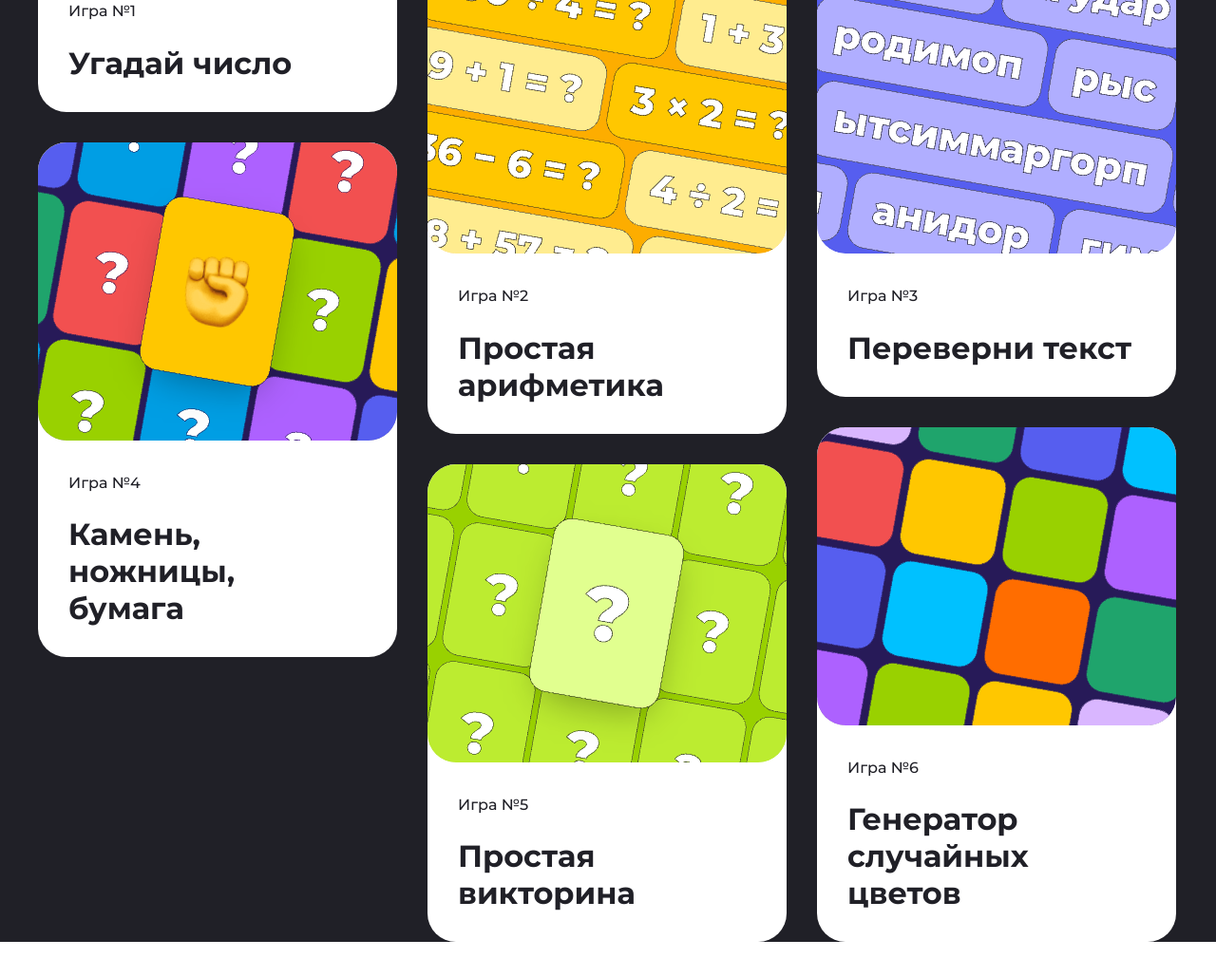
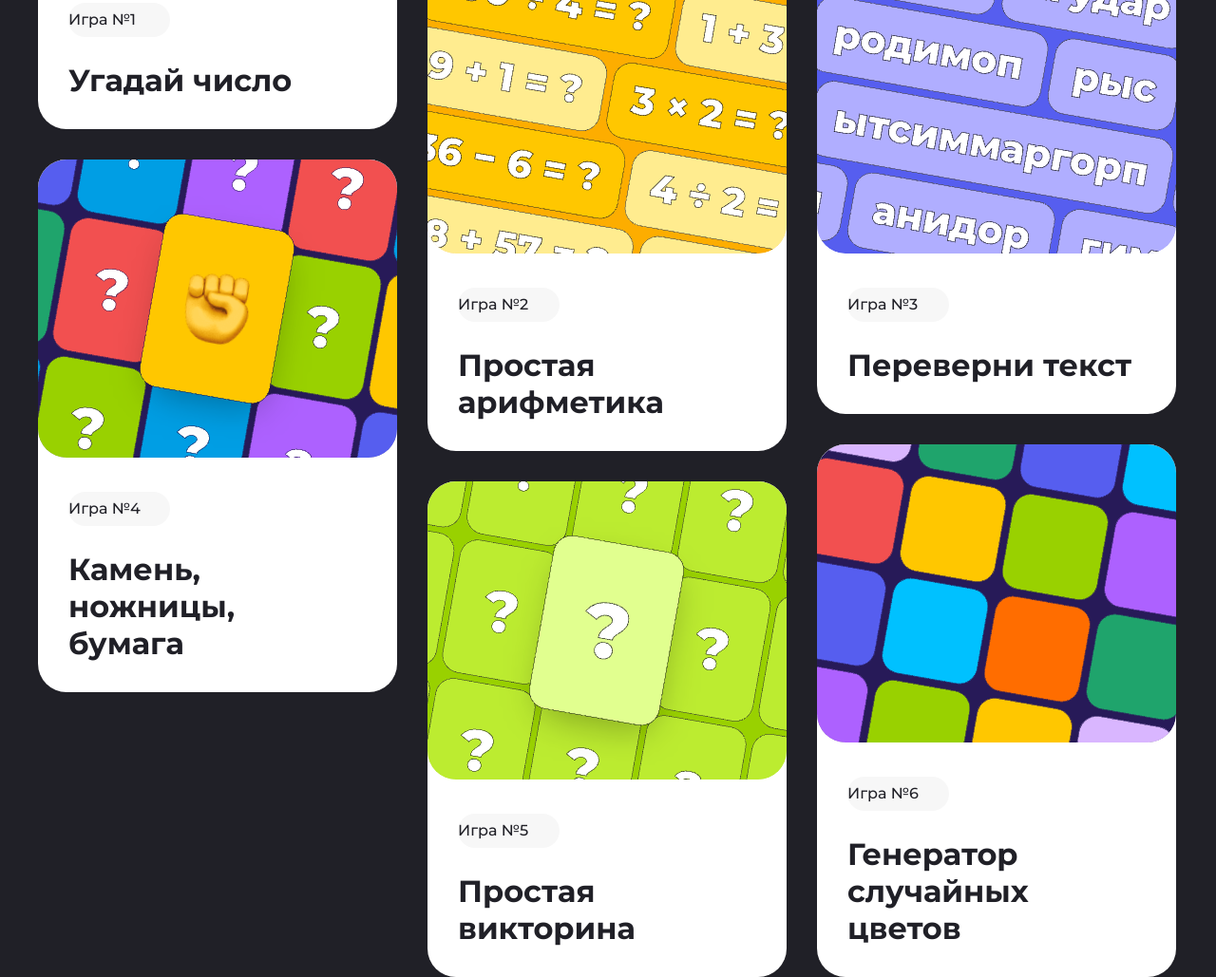
Before and after one commit to Alina-skypro2025/HelloWorld-, a plain HTML site: page index.html in a window 1280 px wide. Shown: the part 1361-2390 px from the top of the page at 95% size. Before the commit the page ends 2353 px from the top, so only its background shows below. Drawn offline with Linux system fonts and the light colour scheme.

```diff
--- a/index.html
+++ b/index.html
@@ -1,5 +1,6 @@
 <!DOCTYPE html>
 <html lang="en">
+
 <head>
     <meta charset="UTF-8">
     <meta name="viewport" content="width=device-width, initial-scale=1.0">
@@ -10,18 +11,25 @@
         rel="stylesheet">
     <link rel="stylesheet" href="style.css">
 </head>
+
 <body>
     <div class="top center">
         <div class="top__content">
             <h1 class="top__title">Добро пожаловать на мой сайт мини-игр</h1>
-            <p class="top__subtitle">Тебе предстоит пройти несколько увлекательных игр. <br> Если готов, нажимай «Поехали!» и приступай.</p>
-            <button class="top__btn">Поехали!</button>
+            <p class="top__subtitle">Тебе предстоит пройти несколько увлекательных игр. <br> Если готов, нажимай
+                <strong>«Поехали!»</strong> и <strong>приступай.</strong></p>
+            <form action="#games"><button class="top__btn">Поехали!</button></form>
+
         </div>
     </div>
+
+    <section id="games">
         <div class="for center">
             <h2 class="for__title">Об играх</h2>
-           <p class="for__info">В моей коллекции представлено 6 игр на разные темы<br>Игры несложные — в них может поиграть каждый.
-            <br>Все игры доступны для пользования.</p>
+            <p class="for__info">В моей коллекции представлено 6 игр на разные темы<br>Игры несложные — в них может
+                поиграть каждый.
+                <br>Все игры доступны для пользования.
+            </p>
 
 
             <div class="for__wrapper">
@@ -30,14 +38,14 @@
                     <div class="for__card">
                         <img class="for__img" src="img/card__1.jpeg" alt="game__1">
                         <div class="for__content">
-                    <h4 class="for__title-number">Игра №1</h4>
+                            <button class="for__title-number">Игра №1</button>
                             <p class="for__game">Угадай число</p>
                         </div>
                     </div>
                     <div class="for__card">
                         <img class="for__img" src="img/card__4.png" alt="game__1">
                         <div class="for__content">
-                    <h4 class="for__title-number">Игра №4</h4>
+                            <button class="for__title-number">Игра №4</button>
                             <p class="for__game">Камень, ножницы,<br>бумага</p>
                         </div>
                     </div>
@@ -47,14 +55,14 @@
                     <div class="for__card">
                         <img class="for__img" src="img/card__2.png" alt="game__1">
                         <div class="for__content">
-                    <h4 class="for__title-number">Игра №2</h4>
+                            <button class="for__title-number">Игра №2</button>
                             <p class="for__game">Простая арифметика</p>
                         </div>
                     </div>
                     <div class="for__card">
                         <img class="for__img" src="img/card__5.png" alt="game__1">
                         <div class="for__content">
-                    <h4 class="for__title-number">Игра №5</h4>
+                            <button class="for__title-number">Игра №5</button>
                             <p class="for__game">Простая викторина</p>
                         </div>
                     </div>
@@ -64,20 +72,24 @@
                     <div class="for__card">
                         <img class="for__img" src="img/card__3.png" alt="game__1">
                         <div class="for__content">
-                    <h4 class="for__title-number">Игра №3</h4>
+                            <button class="for__title-number">Игра №3</button>
                             <p class="for__game">Переверни текст</p>
                         </div>
                     </div>
                     <div class="for__card">
                         <img class="for__img" src="img/card__6.png" alt="game__1">
                         <div class="for__content">
-                    <h4 class="for__title-number">Игра №6</h4>
+                            <button class="for__title-number">Игра №6</button>
                             <p class="for__game">Генератор случайных <br>цветов</p>
                         </div>
                     </div>
                 </section>
             </div>
+        </div>
+    </section>
+
 
 
 </body>
+
 </html>
--- a/style.scss
+++ b/style.scss
@@ -1,4 +1,4 @@
-*{
+* {
     margin: 0;
     padding: 0;
 }
@@ -6,20 +6,22 @@
 .top {
     height: 890px;
     background-color: rgb(225, 255, 143);
-    background-image: url(img/star1.jpg), url(img/star2.jpg), url(img/starbid.svg) ;
-    background-position: 63px 69px, calc(100% - 344px) calc(100% - 149px), 156% -240px;
+    background-image: url(img/star1.jpg), url(img/star2.jpg), url(img/starbid.svg);
+    background-position: 63px 69px, calc(100% - 344px) calc(100% - 149px), 156% -230px;
     background-repeat: no-repeat;
 
 
 
-        &__content{
+
+    &__content {
         display: flex;
         flex-direction: column;
         row-gap: 24px;
         justify-content: start;
         align-items: start;
     }
-       &__title{
+
+    &__title {
         color: rgb(32, 32, 39);
         font-size: 64px;
         font-weight: 700;
@@ -31,7 +33,7 @@
 
     }
 
-        &__subtitle{
+    &__subtitle {
         color: rgb(32, 32, 39);
         font-size: 24px;
         font-weight: 400;
@@ -41,7 +43,7 @@
         max-width: 769px;
     }
 
-        &__btn{
+    &__btn {
         width: 247px;
         height: 66px;
         border-radius: 60px;
@@ -55,12 +57,13 @@
     }
 
 }
+
 .center {
     padding-left: calc(50% - 600px);
     padding-right: calc(50% - 600px);
 }
 
-.for{
+.for {
     background-color: rgb(32, 32, 39);
     background-image: url(img/Starfor.svg), url(img/starformini.jpg);
     background-position: 1340px 100px, 110px 900px;
@@ -68,7 +71,7 @@
 }
 
 
-.for{
+.for {
     &__title {
         color: rgb(255, 255, 255);
         font-size: 64px;
@@ -104,6 +107,7 @@
         display: flex;
         gap: 32px;
     }
+
     &__card {
         background-color: rgb(255, 255, 255);
         width: 378px;
@@ -112,17 +116,25 @@
         transition: transform 0.3s ease;
 
     }
+
     &__img {
         border-radius: 30px;
 
     }
+
     &__content {
         display: flex;
         flex-direction: column;
         row-gap: 26px;
         padding: 32px 36px 32px 32px;
     }
-&__title-number{
+
+    &__title-number {
+        border-radius: 52px;
+        background: rgb(247, 247, 247);
+        width: 107px;
+        height: 36px;
+        border: none;
         color: rgb(32, 32, 39);
         font-size: 16px;
         font-weight: 500;
@@ -130,8 +142,10 @@
         letter-spacing: 0px;
         text-align: left;
         font-family: Montserrat;
+
     }
-&__game{
+
+    &__game {
         font-family: Montserrat;
         color: rgb(32, 32, 39);
         font-size: 32px;
@@ -148,8 +162,8 @@
     }
 }
 
-.for__card:hover{
+.for__card:hover {
     transform: scale(103%);
     transition-delay: 0.2s;
-    transition: 0,3s;
+    transition: 0, 3s;
 }
```
Also changed, not shown: style.css, 1 other file. Lines whose indentation alone changed are shown as unchanged.
